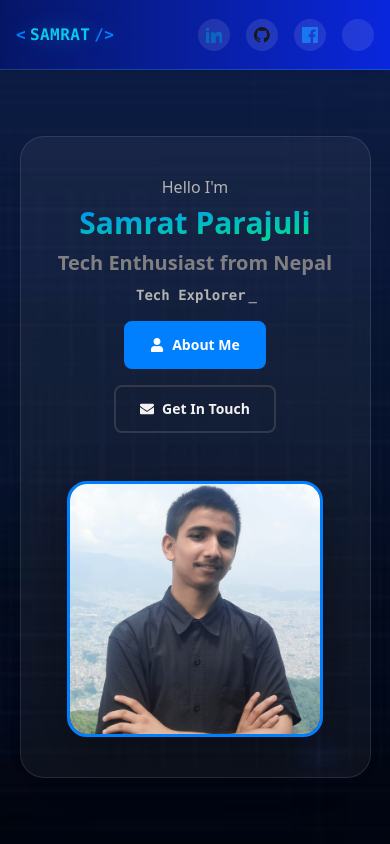
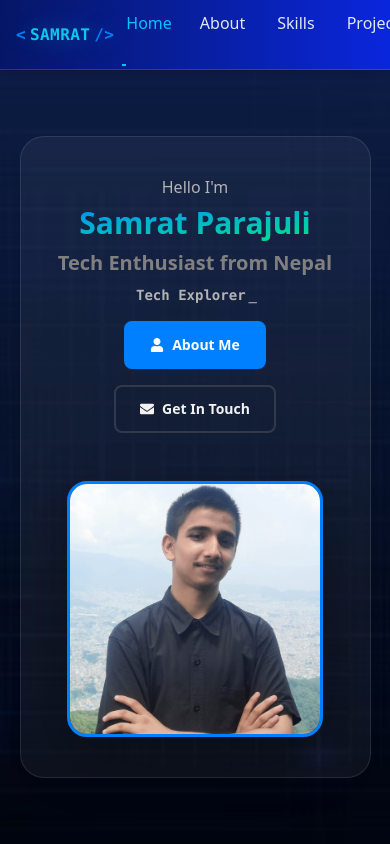
Before and after one commit to SamratVsn/SamratVsn1, a React (Vite) app: page / in a window 390 px wide. Shown: the top 844 px of the page. Built offline with nearby package versions, Linux system fonts and the light colour scheme.

Commit message:
responsive

```diff
--- a/src/Components/Nav.jsx
+++ b/src/Components/Nav.jsx
@@ -25,7 +25,7 @@ const Navbar = () => {
             &lt;
           </span>
 
-          <Link to ="/" className="mx-1 no-underline text-[#0ac9eb] font-orbitron font-bold tracking-wide drop-shadow-[0_0_10px_rgba(0,195,255,0.3)]
+          <Link to="/" className="mx-1 no-underline text-[#0ac9eb] font-orbitron font-bold tracking-wide drop-shadow-[0_0_10px_rgba(0,195,255,0.3)]
             text-[1rem] md:text-[1.5rem] logo-text"
           >
             SAMRAT
@@ -39,19 +39,15 @@ const Navbar = () => {
         </div>
 
         {/* Nav Links */}
-        <ul className="hidden md:flex gap-8 list-none flex-nowrap justify-start md:justify-center">
+        <ul className="flex gap-6 list-none flex-nowrap justify-start md:justify-center sm:flex-row">
           {navLinks.map(({ name, to }) => (
             <li key={to}>
               <Link
                 to={to}
-                className={`relative font-medium
-                  text-sm md:text-base
-                  px-1 py-2
-                  transition-all duration-300
-                  ${
-                    pathname === to
-                      ? 'text-[#00c3ff] after:absolute after:bottom-0 after:left-0 after:w-full after:h-[2px] after:bg-[#00c3ff] after:animate-fadein'
-                      : 'text-slate-200 hover:text-[#00c3ff]'
+                className={`relative font-medium text-base px-1 py-2 transition-all duration-300
+                  ${pathname === to
+                    ? 'text-[#00c3ff] after:absolute after:bottom-0 after:left-0 after:w-full after:h-[2px] after:bg-[#00c3ff] after:animate-fadein'
+                    : 'text-slate-200 hover:text-[#00c3ff]'
                   }`}
               >
                 {name}
@@ -61,7 +57,7 @@ const Navbar = () => {
         </ul>
 
         {/* Social Icons */}
-        <div className="flex items-center gap-4 social-icons">
+        <div className="flex items-center gap-4 social-icons max-[720px]:hidden">
           {[
             { href: "https://www.linkedin.com", fill: "#0A66C2", icon: "linkedin" },
             { href: "https://github.com", fill: "#181717", icon: "github" },
```
